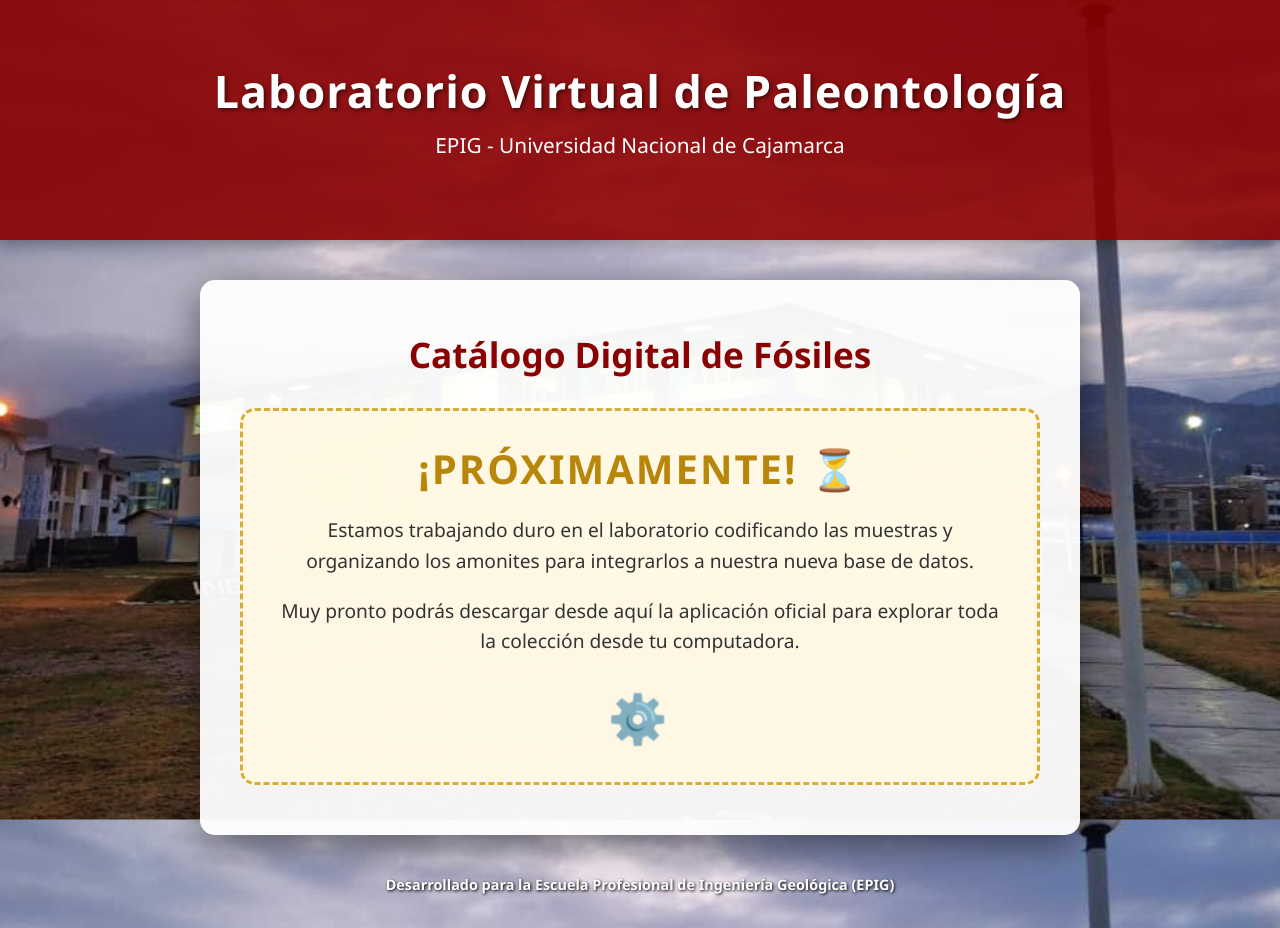
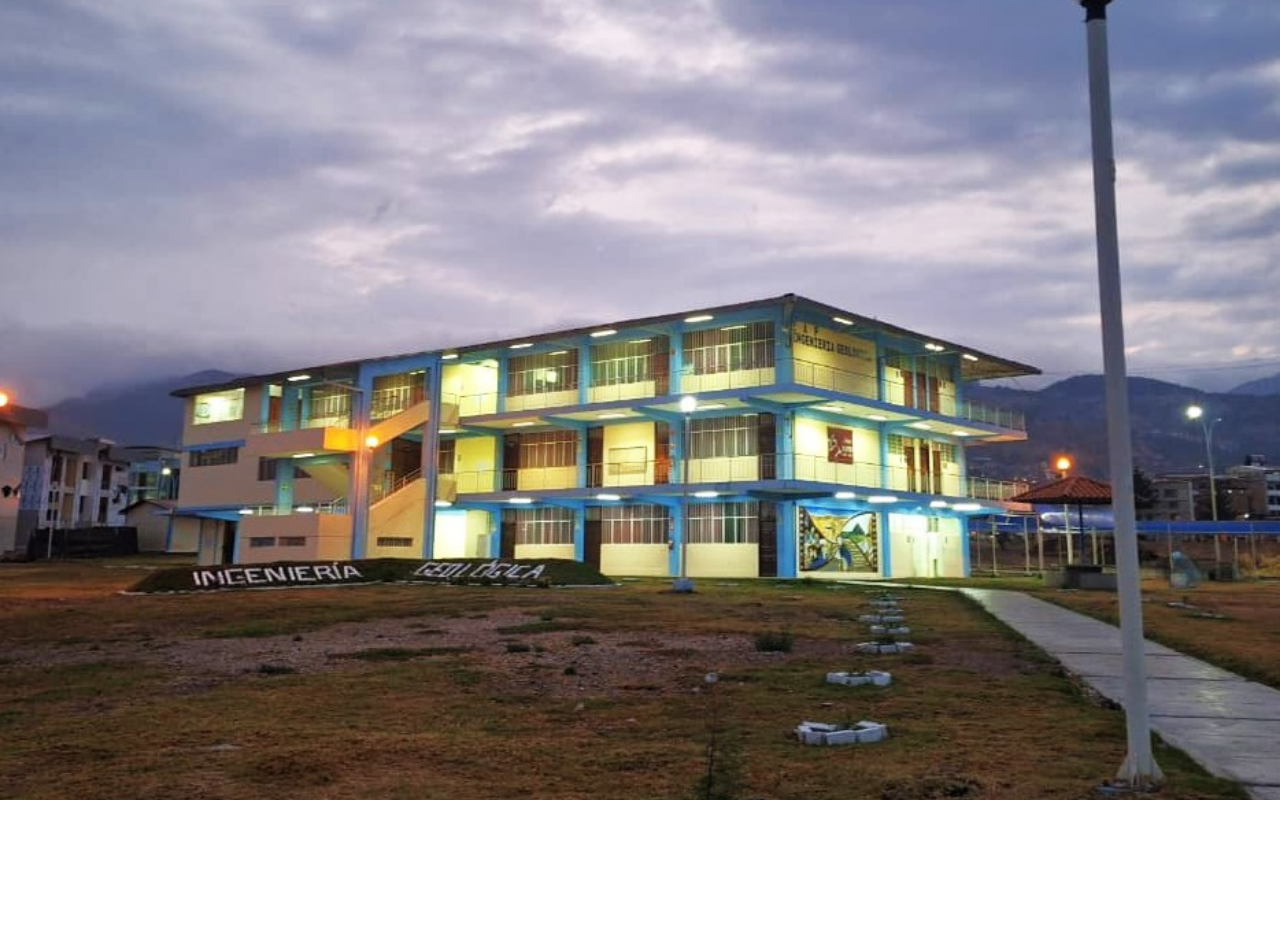
Before and after one commit to anticonaefrain66-art/PaleoApp, a plain HTML site: page index.html in a window 1280 px wide. After the commit the page ends 800 px from the top, so only its background shows below. Drawn offline with Linux system fonts and the light colour scheme.

Commit message:
Update index.html

```diff
--- a/index.html
+++ b/index.html
@@ -31,69 +31,4 @@
             max-width: 800px;
             margin: 40px auto;
             padding: 50px 40px;
-            background: rgba(255, 255, 255, 0.95);
-            border-radius: 15px;
-            box-shadow: 0 10px 40px rgba(0,0,0,0.5);
-            position: relative;
-        }
-
-        h2 { color: #8B0000; margin-top: 0; font-size: 2.2em; }
-
-        .coming-soon {
-            background-color: rgba(255, 248, 225, 0.9);
-            border: 3px dashed #D4AF37;
-            border-radius: 15px;
-            padding: 30px;
-            margin-top: 30px;
-        }
-
-        .coming-soon h3 {
-            color: #B8860B;
-            font-size: 2.5em;
-            margin: 0 0 15px 0;
-            text-transform: uppercase;
-            letter-spacing: 2px;
-        }
-
-        .coming-soon p {
-            font-size: 1.2em;
-            line-height: 1.6;
-            margin-bottom: 10px;
-        }
-
-        .spinner {
-            font-size: 3em;
-            display: inline-block;
-            animation: spin 4s linear infinite;
-            margin-top: 20px;
-        }
-
-        @keyframes spin { 100% { transform: rotate(360deg); } }
-
-        .footer { margin-top: 40px; font-size: 0.9em; color: white; padding-bottom: 20px; text-shadow: 1px 1px 3px black; font-weight: bold; }
-    </style>
-</head>
-<body>
-
-    <header>
-        <h1>Laboratorio Virtual de Paleontología</h1>
-        <p class="subtitle">EPIG - Universidad Nacional de Cajamarca</p>
-    </header>
-
-    <div class="container">
-        <h2>Catálogo Digital de Fósiles</h2>
-
-        <div class="coming-soon">
-            <h3>¡Próximamente! ⏳</h3>
-            <p>Estamos trabajando duro en el laboratorio codificando las muestras y organizando los amonites para integrarlos a nuestra nueva base de datos.</p>
-            <p>Muy pronto podrás descargar desde aquí la aplicación oficial para explorar toda la colección desde tu computadora.</p>
-            <div class="spinner">⚙️</div>
-        </div>
-    </div>
-
-    <div class="footer">
-        <p>Desarrollado para la Escuela Profesional de Ingeniería Geológica (EPIG)</p>
-    </div>
-
-</body>
-</html>
+            background: rgba(255, 255, 25
```
